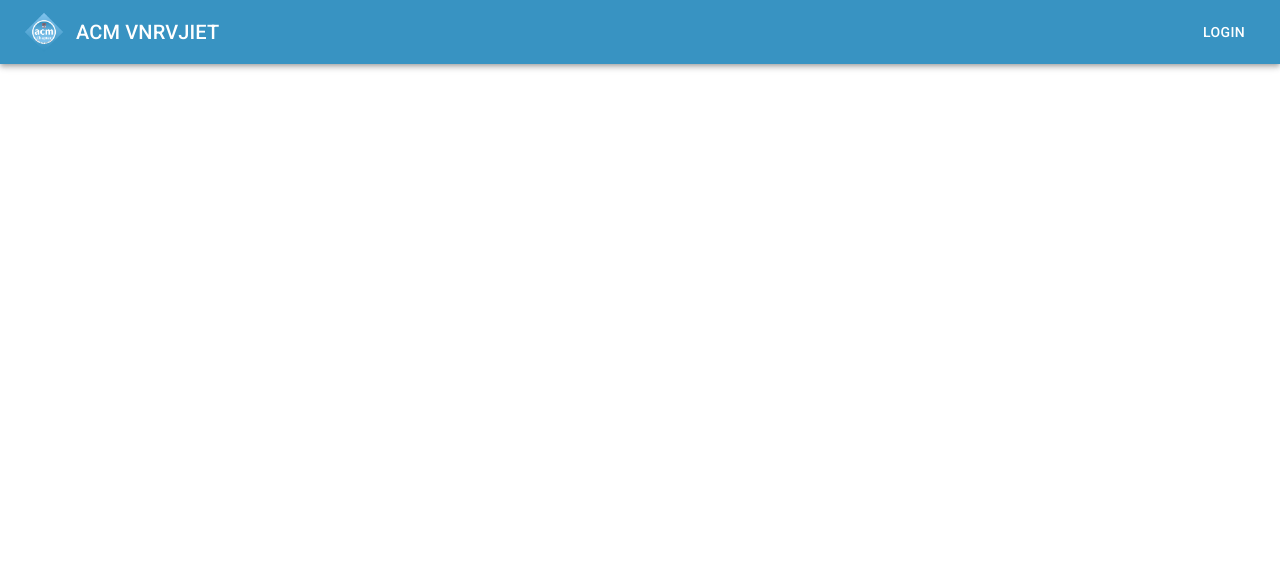
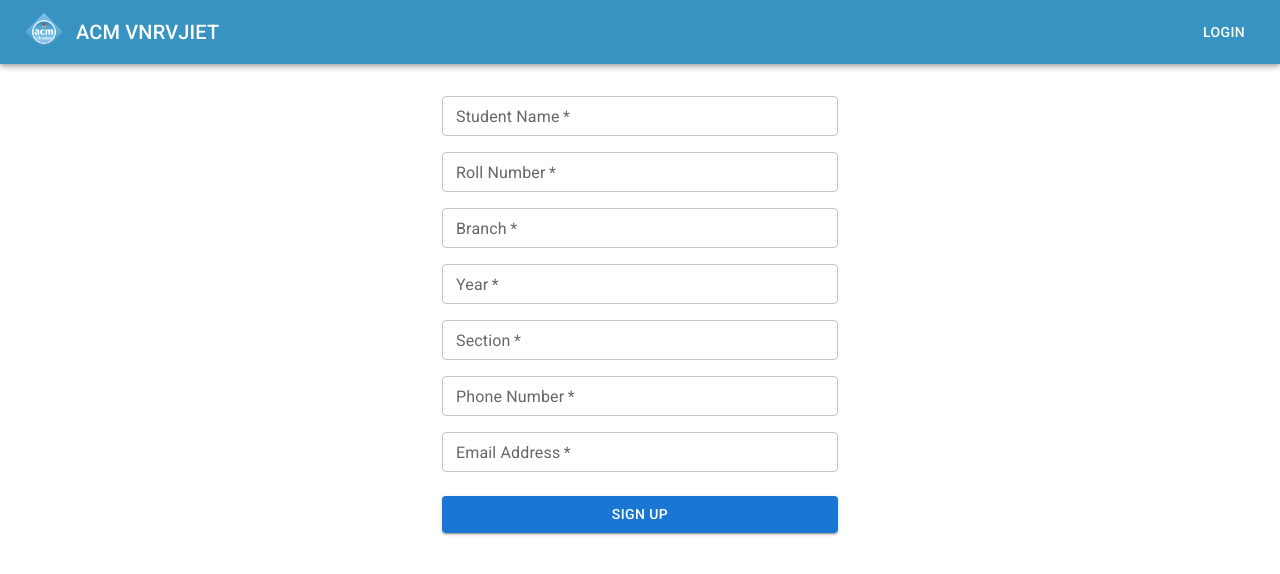
Before and after one commit to srinibhasrikanth/frontend, a React (Create React App) app: page /register/1 in a window 1280 px wide. Before the commit this address had no page. Shown: the top 574 px of the page. Built offline with nearby package versions, Linux system fonts and the light colour scheme; no server answers.

Commit message:
file upload

```diff
--- a/package.json
+++ b/package.json
@@ -16,6 +16,7 @@
     "file-saver": "^2.0.5",
     "jspdf": "^2.5.1",
     "jszip": "^3.10.1",
+    "qrcode": "^1.5.3",
     "react": "^18.3.1",
     "react-dom": "^18.3.1",
     "react-icons": "^5.2.1",
--- a/src/App.js
+++ b/src/App.js
@@ -60,7 +60,7 @@ const App = () => {
         />
         <Route path="/volunteer/event-creation" element={<EventCreation />} />
         <Route path="/volunteer/:id" element={<EventDescription />} />
-        <Route path="/register" element={<Register />} />
+        <Route path="/register/:id" element={<Register />} />
 
         <Route path="/volunteer/send-email" element={<EmailForm />} />
       </Routes>
--- a/src/pages/Volunteer/EventCreation.js
+++ b/src/pages/Volunteer/EventCreation.js
@@ -4,6 +4,7 @@ import axios from "axios";
 import { Link, useNavigate } from "react-router-dom";
 import { Box, Typography, TextField, Button } from "@mui/material";
 import { toast } from "react-toastify";
+import QRCode from "qrcode";
 
 const EventCreation = () => {
   const navigate = useNavigate();
@@ -28,7 +29,6 @@ const EventCreation = () => {
     budget: "",
     remarks: "",
     current: `${month}/${date}/${year}`,
-
     pr_date: "",
   });
 
@@ -39,15 +39,29 @@ const EventCreation = () => {
   const handleSubmit = async (e) => {
     e.preventDefault();
     try {
+      // Send form data to create event
       const res = await axios.post(
         "https://backend-production-c697.up.railway.app/api/v1/events/create-event",
         formData
       );
 
-      console.log(res);
+      // Generate QR code
+      const link = `https://frontend-nu-flame-39.vercel.app/register/${res.data._id}`;
+      const qrCodeDataURL = await QRCode.toDataURL(link);
 
-      toast.success("Event is successfully created");
-      navigate("/volunteer/dashboard");
+      // Create a temporary anchor element to download the QR code
+      const downloadLink = document.createElement("a");
+      downloadLink.href = qrCodeDataURL;
+      downloadLink.download = `${formData.title}`;
+      document.body.appendChild(downloadLink);
+
+      // Trigger download of QR code
+      downloadLink.click();
+
+      // Cleanup: remove the temporary anchor element
+      document.body.removeChild(downloadLink);
+
+      // Reset form data
       setFormData({
         title: "",
         type: "",
@@ -65,11 +79,13 @@ const EventCreation = () => {
         remarks: "",
         pr_date: "",
       });
+
+      toast.success("Event is successfully created");
+      navigate("/volunteer/dashboard");
     } catch (error) {
       toast.error("Error in creating an event");
       console.error("Error saving event:", error);
     }
-    console.log(formData);
   };
 
   const data = localStorage.getItem("auth");
@@ -224,15 +240,6 @@ const EventCreation = () => {
                       variant="standard"
                       size="small"
                     />
-                    {/* <TextField
-                label="Registration Link"
-                type="text"
-                name="registration_link"
-                value={formData.registration_link}
-                onChange={handleChange}
-                variant="standard"
-                size="small"
-              /> */}
                     <TextField
                       label="PR Dates"
                       type="text"
--- a/src/pages/Volunteer/Register.js
+++ b/src/pages/Volunteer/Register.js
@@ -1,9 +1,184 @@
-import React from 'react'
+import React, { useEffect, useState } from "react";
+import { useParams } from "react-router-dom";
+import axios from "axios";
+import { TextField, Button, Typography, Container } from "@mui/material";
+import { toast } from "react-toastify";
+const Register = () => {
+  const { id } = useParams(); // Event ID from the URL
+  const [data, setData] = useState();
+  const [formData, setFormData] = useState({
+    studentName: "",
+    rollNumber: "",
+    branch: "",
+    year: "",
+    section: "",
+    phoneNumber: "",
+    email: "",
+  });
 
-const Register = () => {
+  useEffect(() => {
+    const fetchEvent = async () => {
+      try {
+        const res = await axios.get(
+          `https://backend-production-c697.up.railway.app/api/v1/events/get-event/${id}`
+        );
+        setData(res.data);
+        console.log(res.data);
+      } catch (error) {
+        console.log(error);
+      }
+    };
+    fetchEvent();
+  }, [id]);
+
+  const handleChange = (e) => {
+    setFormData({ ...formData, [e.target.name]: e.target.value });
+  };
+
+  const handleSubmit = async (e) => {
+    e.preventDefault();
+    try {
+      const response = await axios.post(
+        `https://backend-production-c697.up.railway.app/api/v1/register/register-student`,
+        { ...formData, id }, // Include the event ID in the request body
+        {
+          headers: {
+            "Content-Type": "application/json",
+          },
+        }
+      );
+      toast.success("Successfully registered");
+      console.log("Form submitted successfully", response.data);
+    } catch (error) {
+      toast.error("Something went wrong");
+      console.error("Error submitting form", error);
+    }
+  };
+
   return (
-    <div>Register</div>
-  )
-}
+    <Container
+      component="main"
+      maxWidth="xs"
+      style={{
+        paddingTop: "16px",
+        display: "flex",
+        flexDirection: "column",
+        alignItems: "center",
+      }}
+    >
+      <div
+        style={{
+          width: "100%",
+          display: "flex",
+          flexDirection: "column",
+          alignItems: "center",
+        }}
+      >
+        <Typography component="h1" variant="h5" align="center">
+          {data && data.title}
+        </Typography>
+        <form
+          style={{ width: "100%", margin: "16px" }}
+          noValidate
+          onSubmit={handleSubmit}
+        >
+          <TextField
+            variant="outlined"
+            required
+            fullWidth
+            id="studentName"
+            label="Student Name"
+            name="studentName"
+            style={{ marginBottom: "16px" }}
+            size="small"
+            value={formData.studentName}
+            onChange={handleChange}
+          />
+          <TextField
+            variant="outlined"
+            required
+            fullWidth
+            id="rollNumber"
+            label="Roll Number"
+            name="rollNumber"
+            style={{ marginBottom: "16px" }}
+            size="small"
+            value={formData.rollNumber}
+            onChange={handleChange}
+          />
+          <TextField
+            variant="outlined"
+            required
+            fullWidth
+            id="branch"
+            label="Branch"
+            name="branch"
+            style={{ marginBottom: "16px" }}
+            size="small"
+            value={formData.branch}
+            onChange={handleChange}
+          />
+          <TextField
+            variant="outlined"
+            required
+            fullWidth
+            id="year"
+            label="Year"
+            name="year"
+            style={{ marginBottom: "16px" }}
+            size="small"
+            value={formData.year}
+            onChange={handleChange}
+          />
+          <TextField
+            variant="outlined"
+            required
+            fullWidth
+            id="section"
+            label="Section"
+            name="section"
+            style={{ marginBottom: "16px" }}
+            size="small"
+            value={formData.section}
+            onChange={handleChange}
+          />
+          <TextField
+            variant="outlined"
+            required
+            fullWidth
+            id="phoneNumber"
+            label="Phone Number"
+            name="phoneNumber"
+            style={{ marginBottom: "16px" }}
+            size="small"
+            value={formData.phoneNumber}
+            onChange={handleChange}
+          />
+          <TextField
+            variant="outlined"
+            required
+            fullWidth
+            id="email"
+            label="Email Address"
+            name="email"
+            style={{ marginBottom: "16px" }}
+            size="small"
+            value={formData.email}
+            onChange={handleChange}
+          />
+          <Button
+            type="submit"
+            fullWidth
+            variant="contained"
+            color="primary"
+            style={{ marginTop: "8px" }}
+          >
+            Sign Up
+          </Button>
+        </form>
+      </div>
+    </Container>
+  );
+};
 
-export default Register
+export default Register;
--- a/src/pages/Volunteer/ZipDownloader.js
+++ b/src/pages/Volunteer/ZipDownloader.js
@@ -3,9 +3,12 @@ import jsPDF from "jspdf";
 import JSZip from "jszip";
 import { saveAs } from "file-saver";
 import { Button } from "@mui/material";
+import QRCode from "qrcode";
+import { Link } from "react-router-dom";
 
 const ZipDownloader = ({ item }) => {
   const [titleZip, setTitleZip] = useState("");
+  const [id, setId] = useState("");
 
   // Utility function to format dates
   const formatDate = (dateString) => {
@@ -16,7 +19,7 @@ const ZipDownloader = ({ item }) => {
     return `${day}-${month}-${year}`;
   };
 
-  const generatePDFs = () => {
+  const generatePDFs = async () => {
     // Default date for demonstration
     const defaultDate = formatDate("2024-09-09");
 
@@ -55,6 +58,7 @@ const ZipDownloader = ({ item }) => {
       } = item.item;
       console.log(item.item);
       setTitleZip(item.item.title);
+      setId(item.item._id);
 
       pdf1.text(90, 110, String(title));
       pdf1.text(90, 119, String(type));
@@ -218,19 +222,33 @@ const ZipDownloader = ({ item }) => {
     return { pdf1Blob, pdf2Blob, pdf3Blob, pdf4Blob };
   };
 
-  const createAndDownloadZip = () => {
+  const createAndDownloadZip = async () => {
     const { pdf1Blob, pdf2Blob, pdf3Blob, pdf4Blob } = generatePDFs();
 
     const zip = new JSZip();
+
     zip.file("approval.pdf", pdf1Blob);
     zip.file("circular.pdf", pdf2Blob);
     zip.file("pr_permission.pdf", pdf3Blob);
     zip.file("venue_permission.pdf", pdf4Blob);
     console.log(titleZip);
-    zip.generateAsync({ type: "blob" }).then((content) => {
-      saveAs(content, `${titleZip}.zip`);
-    });
+    // Generate async zip content
+    const zipBlob = await zip.generateAsync({ type: "blob" });
+
+    // Save the zip file
+    saveAs(zipBlob, `${titleZip}.zip`);
   };
+
+  const qrCode = async () => {
+    // Generate QR code data URL
+    const qrCodeDataURL = await QRCode.toDataURL(
+      `https://frontend-nu-flame-39.vercel.app/${item.item._id}`
+    );
+
+    // Save the QR code as a PNG
+    saveAs(qrCodeDataURL, `${item.item.title}_registration.png`);
+  };
+  const link_reg = `https://frontend-nu-flame-39.vercel.app/${item.item._id}`;
 
   return (
     <div>
@@ -241,6 +259,16 @@ const ZipDownloader = ({ item }) => {
       >
         Download ZIP of PDFs
       </Button>
+      <Link
+        to={link_reg}
+        style={{ textDecoration: "underline" }}
+        onClick={qrCode}
+      >
+        Download Registration QR
+      </Link>
+      {/* <Button variant="contained" color="primary" onClick={qrCode}>
+        Download Registration QR
+      </Button> */}
     </div>
   );
 };
```
Also changed, not shown: 1 other file (tests, documents, lock files or other folders).
